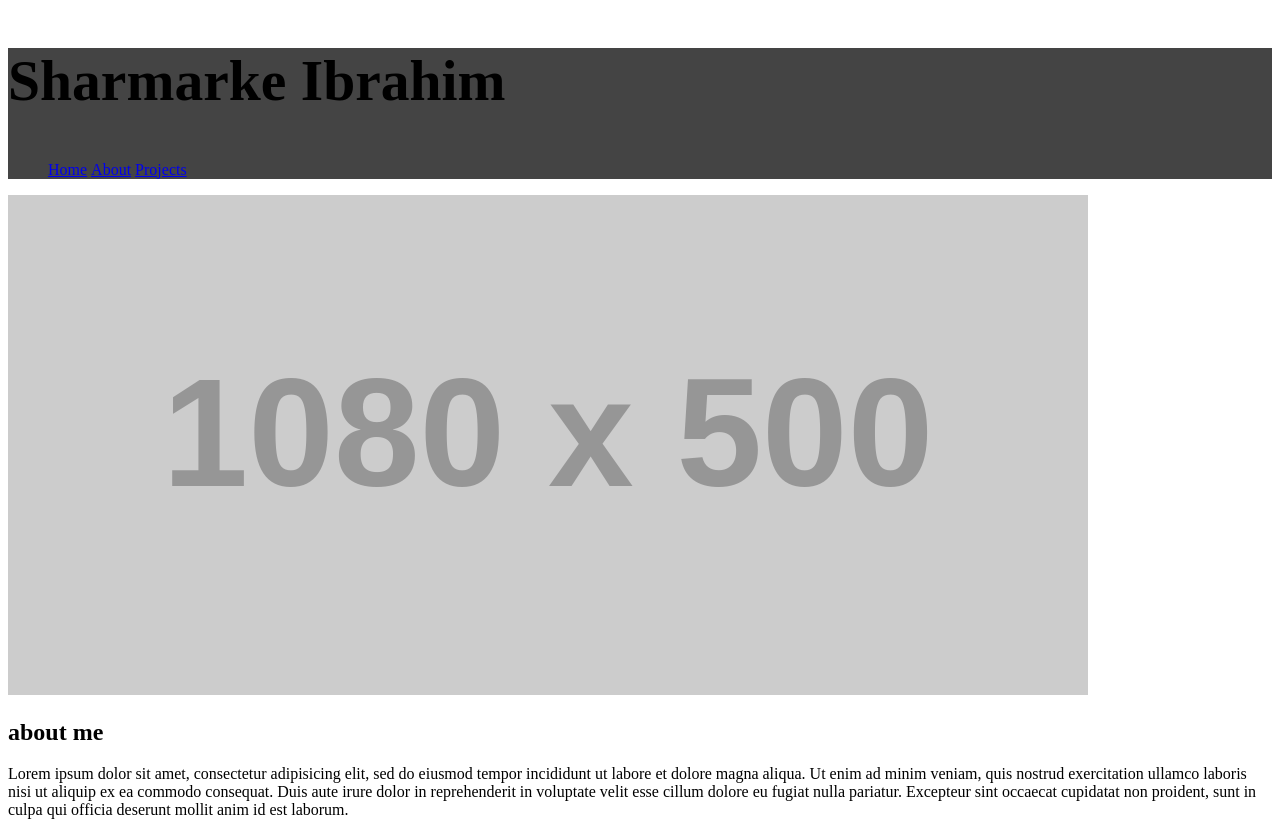
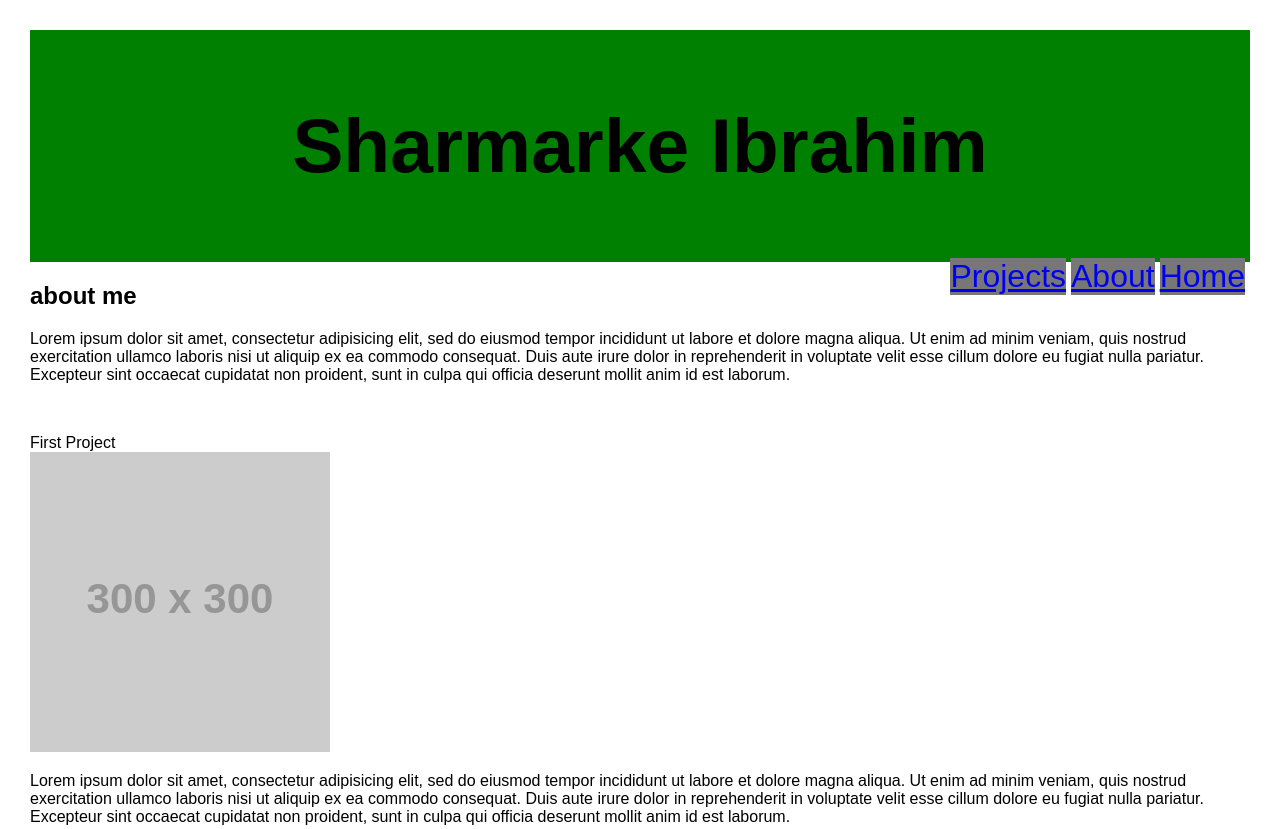
Before and after one commit to HassanAbdinur/portfolio-1, a plain HTML site: page index.html in a window 1280 px wide. Shown: the top 829 px of the page. Drawn offline with nearby package versions, Linux system fonts and the light colour scheme; placeholder pictures from the web are drawn by us.

Commit message:
worked on menu click

```diff
--- a/app.js
+++ b/app.js
@@ -1,4 +1,8 @@
 'use strict';
+
+$('.icon-menu').on('click', function() {
+  $('nav').show();
+});
 
 var allProjects = [];
 
--- a/index.html
+++ b/index.html
@@ -2,7 +2,7 @@
 <html>
   <head>
     <meta name="viewport" content="width=device-width, intial-scale=1">
-    <link rel="stylesheet" href="reset.css">
+    <link rel="stylesheet" href="normalize.css">
     <link rel="stylesheet" href="style.css">
     <link rel="stylesheet" href="icon.css">
     <title>Sharmarke Ibrahim Portfolio</title>
@@ -24,9 +24,9 @@
       </nav>
     </header>
     <main>
-      <section>
+      <!-- <section>
         <img class="banner" src="http://via.placeholder.com/1080x500" alt="">
-      </section>
+      </section> -->
 
       <section id="content">
 
--- a/style.css
+++ b/style.css
@@ -1,6 +1,14 @@
 img {
   max-width: 100%;
-  /*margin-right: 26px;*/
+}
+
+body {
+  margin: 30px;
+
+}
+
+.clearfix {
+  clear: both;
 }
 
 .icon-menu {
@@ -19,7 +27,12 @@ nav ul {
   }
 
   .main-nav li {
+    margin-top: -20px;
     display: inline;
+    font-size: 2.5vw;
+    background: #777;
+    float: right;
+    margin-right: 5px;
   }
 
   nav span.icon-menu {
@@ -28,8 +41,8 @@ nav ul {
   }
 };
 
-.banner {
-  width: 100%;
+img .banner {
+  /*width: 100%;*/
 }
 
 .template {
@@ -37,13 +50,13 @@ nav ul {
   /*float: right;*/
 }
 header {
-  max-width: 100%;
-  background: #444;
-  margin-bottom: 10px;
+  background: green;
 }
 
 .header-h1 {
+  text-align: center;
   font-size: 3vw;
+  padding: 20px 0;
 }
 
 .title-skills {
```
